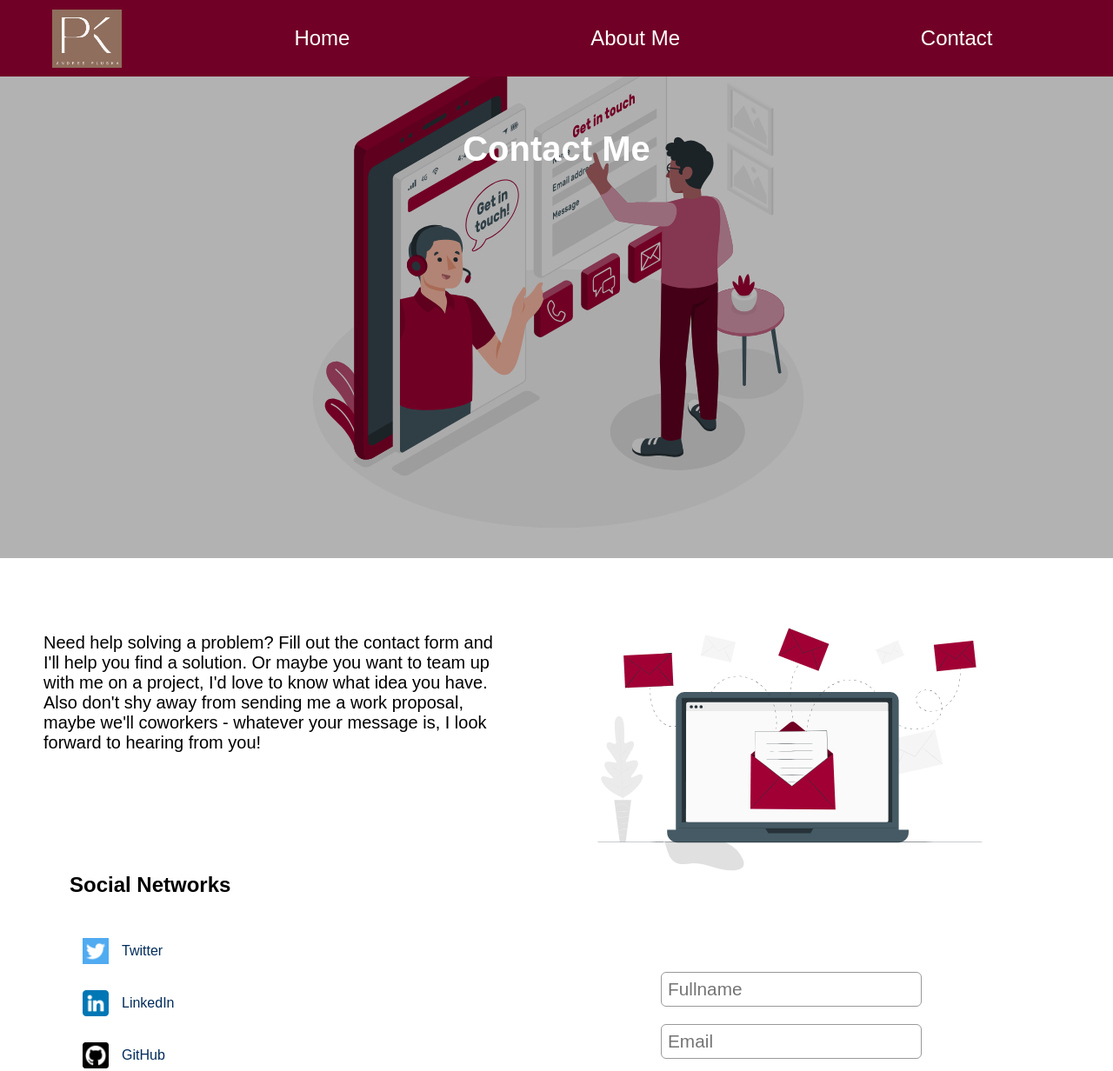
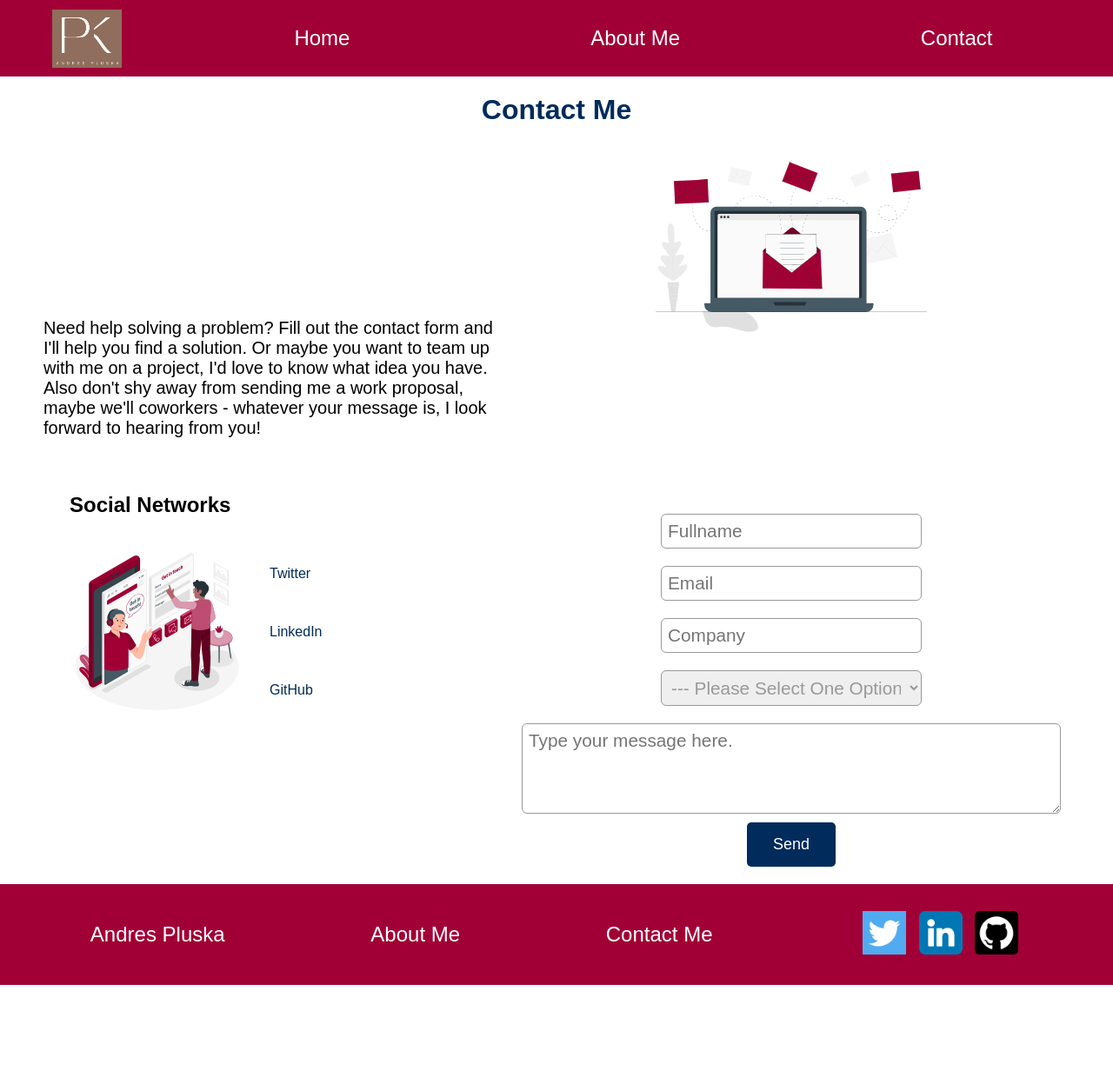
Before and after one commit to pluska/wdd130, a plain HTML site: page profile/contactme.html in a window 1280 px wide. Shown: the top 1232 px of the page at 87% size. After the commit the page ends 1133 px from the top, so only its background shows below. Drawn offline with Linux system fonts and the light colour scheme; a web font is replaced by a local one.

Commit message:
Bug fixing

```diff
--- a/profile/contactme.html
+++ b/profile/contactme.html
@@ -18,29 +18,24 @@
       <a href="contactme.html">Contact</a>
     </nav>
   </header>
-  <div id="hero">
-    <div id="hero-box">
-      <img src="./contact-me.svg" alt="Two people talking through a form">
-    </div>
-    <h1>Contact Me</h1>
-  </div>
+  <h1 class="contact-title">Contact Me</h1>
   <main class="main-contact">
     <div id="social-network-container">
       <p>Need help solving a problem? Fill out the contact form and I'll help you find a solution. Or maybe you want to team up with me on a project, I'd love to know what idea you have. Also don't shy away from sending me a work proposal, maybe we'll coworkers - whatever your message is, I look forward to hearing from you!</p>
       <div id="social-network">
         <h4>Social Networks</h4>
+        <div id="RRSS-container">
+          <img src="./contact-me.svg" alt="Two people talking" width="200px">
           <a href="https://twitter.com/andresplusk" target="_blank">
-        <img src="./twitter.png" alt="Twitter" class="social-icon">
             <span>Twitter</span>
           </a>
           <a href="https://www.linkedin.com/in/andrespluska/" target="_blank">
-          <img src="./LinkedIn_icon.png" alt="LinkedIn" class="social-icon">
             <span>LinkedIn</span>
           </a>
           <a href="https://github.com/pluska?tab=repositories" target="_blank">
-          <img src="./github.png" alt="GitHub" class="social-icon">
             <span>GitHub</span>
           </a>
+        </div>
       </div>
     </div>
     <div id="form">
@@ -58,6 +53,7 @@
         <input type="email" name="email" placeholder="Email" required>
         <input type="text" name="company" placeholder="Company">
         <select name="reason" required>
+          <option value="">--- Please Select One Option ---</option>
           <option value="Employee">To hire me for your company</option>
           <option value="freelance">So I can fix a problem with your website</option>
           <option value="Project partner">You want to start a project together with me</option>
--- a/profile/styles/style.css
+++ b/profile/styles/style.css
@@ -62,7 +62,6 @@ nav a:hover {
 #hero-box img {
   padding-top: 50px;
   width: 100%;
-  height: 600px;
 }
 
 #hero h1 {
@@ -124,22 +123,28 @@ footer p {
 /* Contact Me Styles */
 
 .main-contact {
-  margin: 50px;
+  margin: 20px 50px;
   display: grid;
   grid-template-columns: 1fr 1fr;
+  grid-template-rows: 1fr;
   align-items: center;
 }
 
+.contact-title {
+  color:#002b5b;
+  text-align: center;
+  margin: 20px;
+}
 
 #social-network-container {
-  height: 100vh;
   display: grid;
   grid-template-columns: 1fr;
-  grid-template-rows: 1fr 1fr 1fr;
+  grid-template-rows: 200px 1fr;
 }
 
 
 #social-network-container p {
+  align-self: center;
   grid-row: 1/2;
   font-size: 20px;
 }
@@ -155,13 +160,26 @@ footer p {
   font-size: 24px;
 }
 
-#social-network a {
+#RRSS-container {
+  display: grid;
+  grid-template-columns: 200px 1fr;
+  grid-template-rows: repeat(3, 1fr);
+}
+
+#RRSS-container img {
+  grid-column: 1/2;
+  grid-row: span 3;
+}
+
+#RRSS-container a {
+  justify-self: start;
+  grid-column: 2;
   padding: 15px;
   display: flex;
   align-items: center;
 }
 
-#social-network a span {
+#RRSS-container a span {
   color: #002b5b;
   padding-left: 15px;
 }
@@ -177,9 +195,9 @@ footer p {
 }
 
 #form img {
-  grid-column: 1/3;
+  grid-column: 1/2;
   justify-self: center;
-  width: 500px;
+  width: 350px;
 }
 
 form {
@@ -213,7 +231,6 @@ select option {
 input:focus,
 textarea:focus,
 select:focus {
-  /* Additional highlight for focused elements */
   border-color: #000;
 }
 
```
Lines whose indentation alone changed are shown as unchanged.
